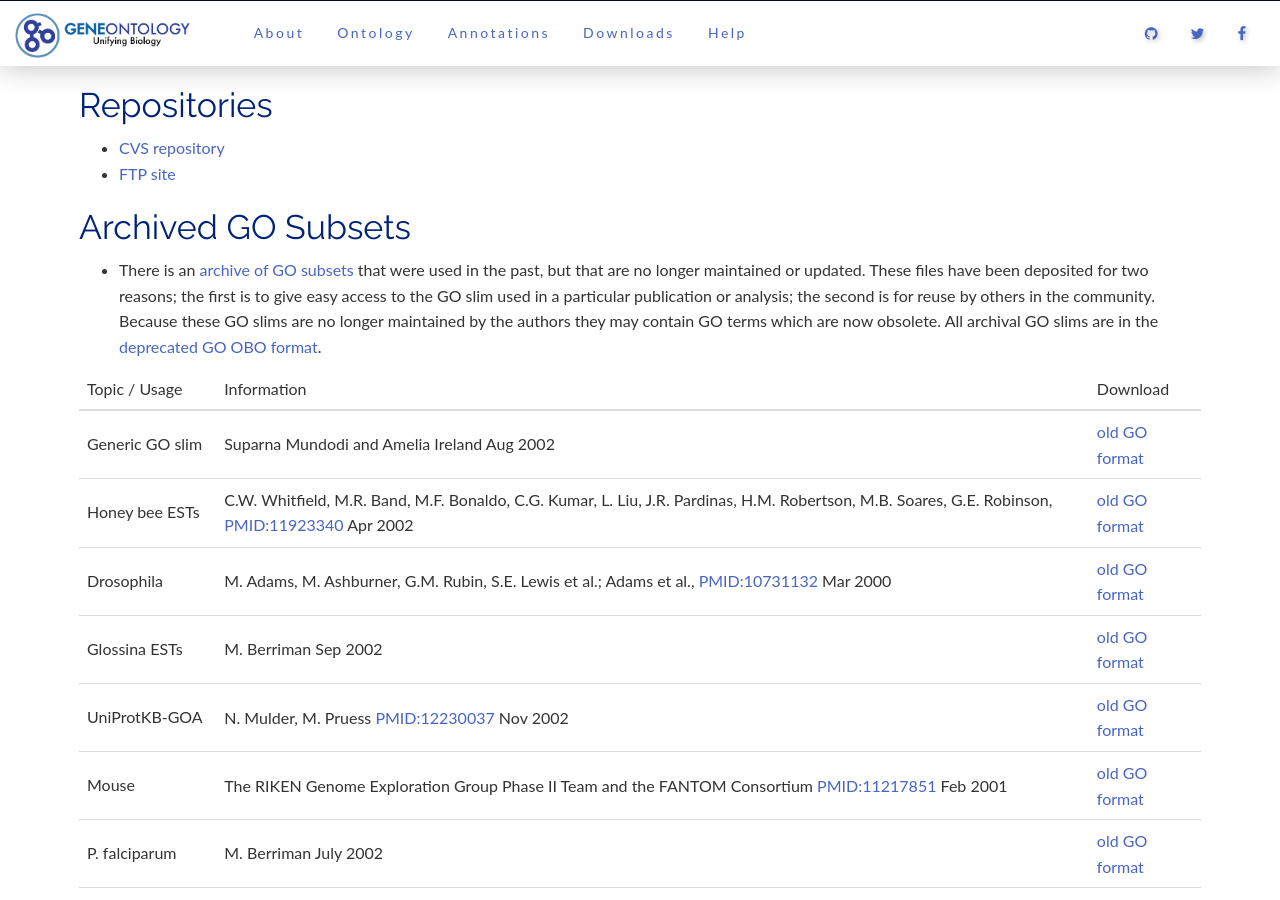
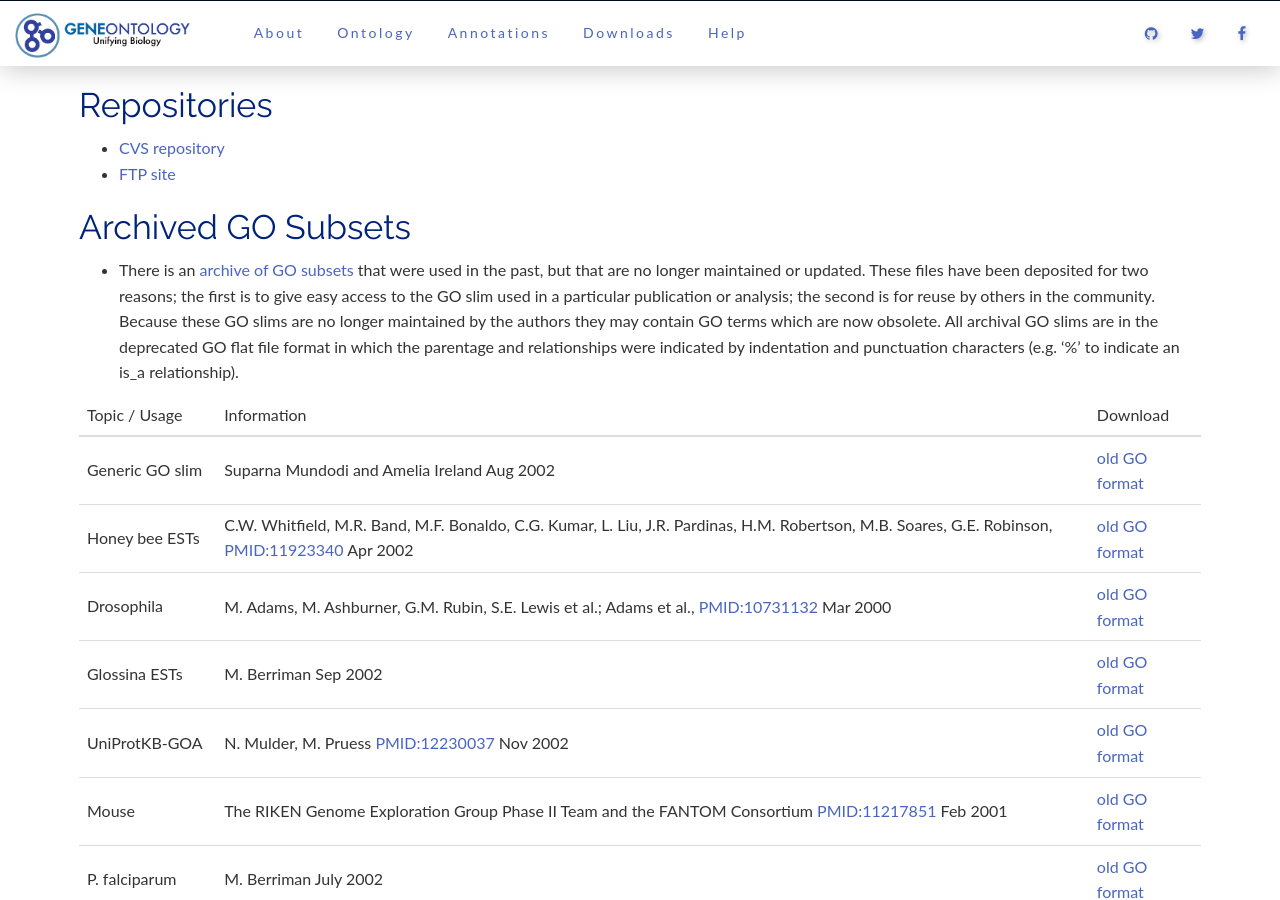
Before and after one commit to geneontology/geneontology.github.io, a Jekyll site: the page built from _docs/archives.md, in a window 1280 px wide and 900 px high, scrolled down 386 px. Built offline with Jekyll 4.4.1, drawn with Linux system fonts in a browser that asks for light colours; nearby versions of some CDN libraries.

Commit message:
Update archives.md

```diff
--- a/_docs/archives.md
+++ b/_docs/archives.md
@@ -32,7 +32,7 @@
 
 ## Archived GO Subsets
 
-+ There is an [archive of GO subsets](http://cvsweb.geneontology.org/cgi-bin/cvsweb.cgi/go/GO_slims/archived_GO_slims/){:target="blank"} that were used in the past, but that are no longer maintained or updated. These files have been deposited for two reasons; the first is to give easy access to the GO slim used in a particular publication or analysis; the second is for reuse by others in the community. Because these GO slims are no longer maintained by the authors they may contain GO terms which are now obsolete. All archival GO slims are in the [deprecated GO OBO format](/docs/deprecated-products-and-formats/).
++ There is an [archive of GO subsets](http://cvsweb.geneontology.org/cgi-bin/cvsweb.cgi/go/GO_slims/archived_GO_slims/){:target="blank"} that were used in the past, but that are no longer maintained or updated. These files have been deposited for two reasons; the first is to give easy access to the GO slim used in a particular publication or analysis; the second is for reuse by others in the community. Because these GO slims are no longer maintained by the authors they may contain GO terms which are now obsolete. All archival GO slims are in the deprecated GO flat file format in which the parentage and relationships were indicated by indentation and punctuation characters (e.g. '%' to indicate an is_a relationship).
 
 |Topic / Usage |	Information |	Download|
 |--------------|--------------|---------|
```
